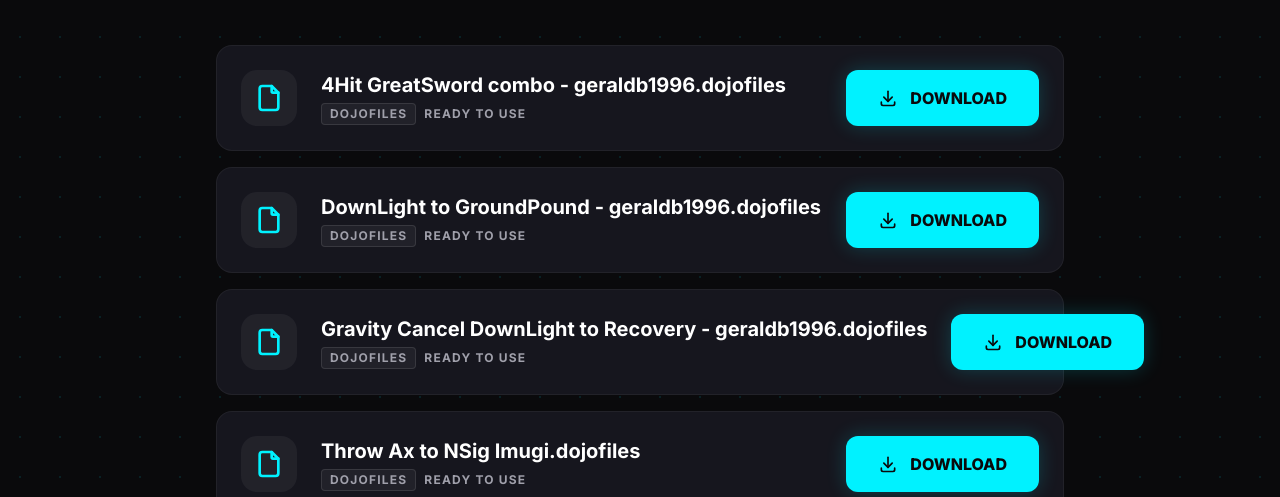
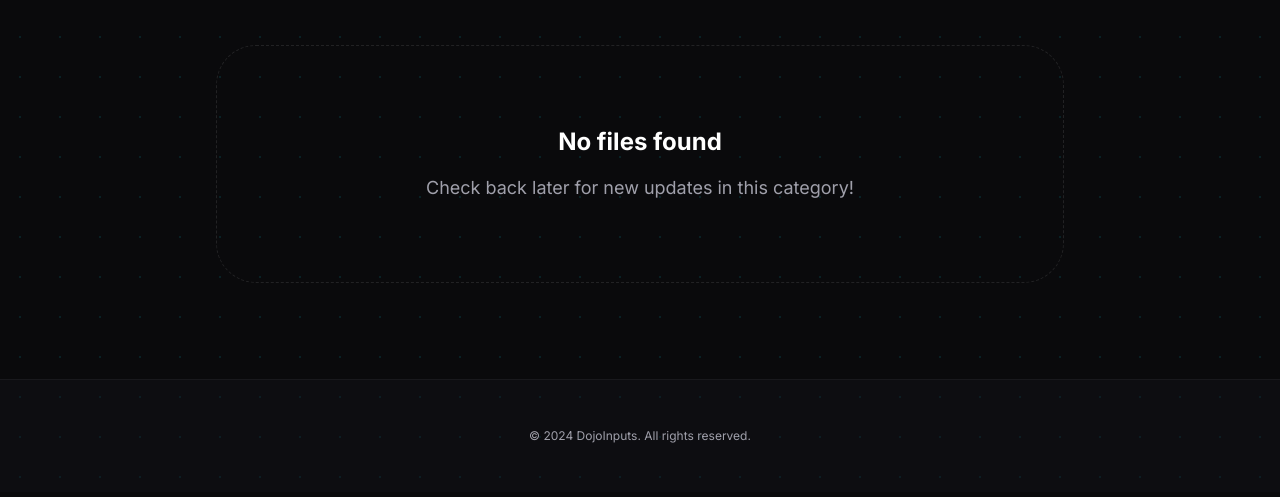
Before and after one commit to GeraldGlitch/dojoinputsweb, a website: page packs.html in a window 1280 px wide. Shown: the part 303-800 px from the top of the page. Drawn offline with nearby package versions, Linux system fonts and the light colour scheme.

Commit message:
updating last drills

```diff
--- a/drills-manifest.js
+++ b/drills-manifest.js
@@ -1,15 +1,9 @@
 window.DRILLS_MANIFEST = {
-  "keyboard": [
-    "4Hit GreatSword combo - geraldb1996.dojofiles",
-    "DownLight to GroundPound - geraldb1996.dojofiles",
-    "Gravity Cancel DownLight to Recovery - geraldb1996.dojofiles",
-    "Throw Ax to NSig Imugi.dojofiles",
-    "testFile.dojofiles"
-  ],
+  "keyboard": [],
   "xbox360": [
-    "4Hit GreatSword combo - geraldb1996.dojofiles",
-    "DownLight to GroundPound - geraldb1996.dojofiles",
-    "Gravity Cancel DownLight to Recovery - geraldb1996.dojofiles",
+    "4Hit GreatSword combo.dojofiles",
+    "DownLight to GroundPound.dojofiles",
+    "Gravity Cancel DownLight to Recovery.dojofiles",
     "Throw Ax to NSig Imugi.dojofiles"
   ],
   "playstation": [],
```
Also changed, not shown: index.html (+1 -1 lines), 13 other files.
